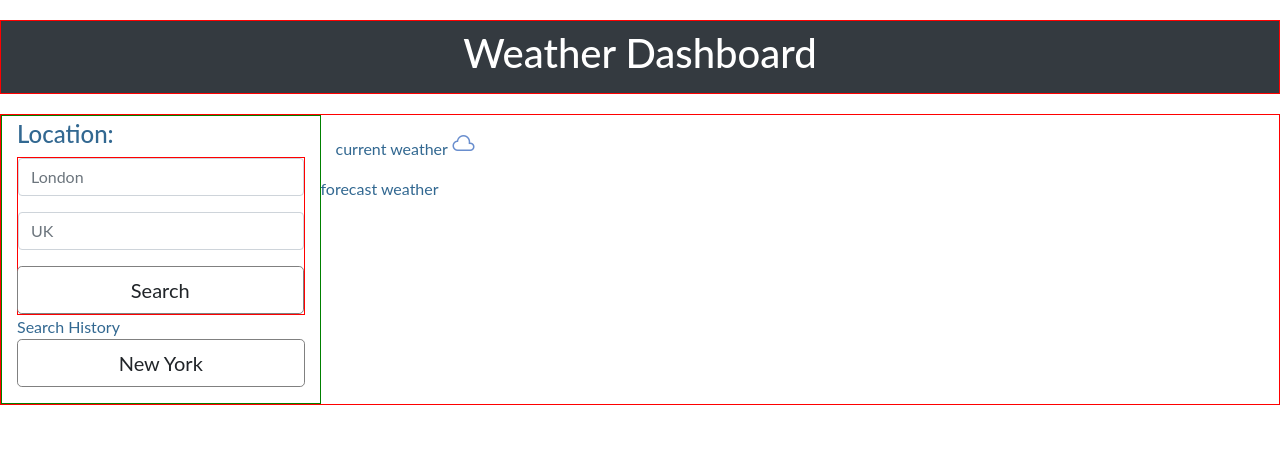
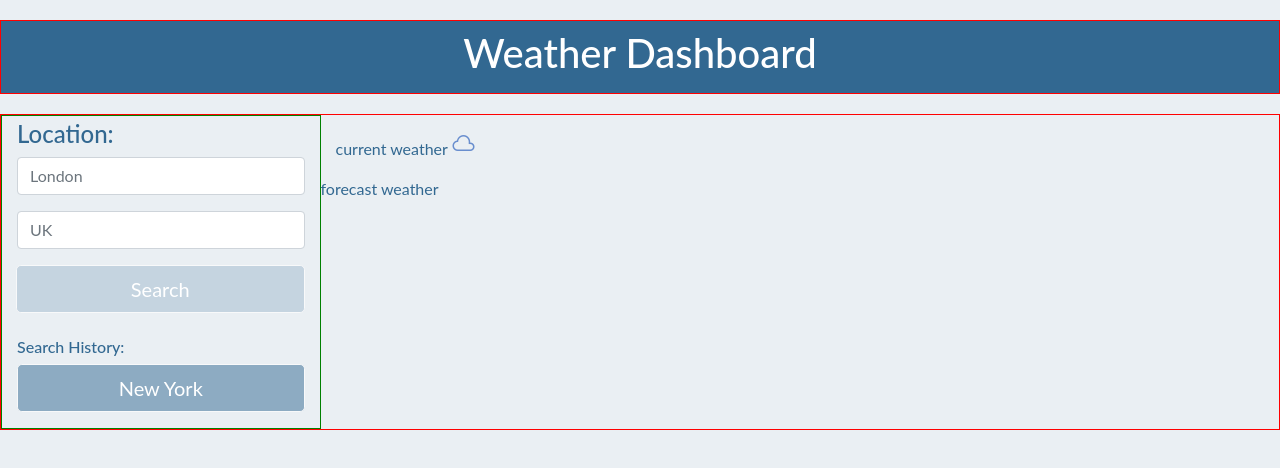
Before and after one commit to forestDean/08-weather-dashboard, a plain HTML site: page index.html in a window 1280 px wide. Drawn offline with nearby package versions, Linux system fonts and the light colour scheme.

Commit message:
button styling

```diff
--- a/css/styles.css
+++ b/css/styles.css
@@ -8,22 +8,32 @@
 
 body {
   color:rgb(50, 104, 145);
-  font-family: 'Lato', sans-serif
+  font-family: 'Lato', sans-serif;
+  background-color:rgba(50, 104, 145, 0.1);
 }
 
- .container-fluid {
+.container-fluid {
   /* width: 800px; */
   margin-top: 20px;
   border: 1px solid red;
+}
+
+.weather-header {
+  background-color:rgb(50, 104, 145);
  }
 
- form {
-  border: 1px solid red;
- }
 
- .btn{
-  border: 1px solid gray;
- }
+form {
+  /* border: 1px solid red; */
+}
+
+/* input {
+  color:rgb(50, 104, 145);
+} */
+
+.btn{
+  /* border: 1px solid gray; */
+}
 
 /* Google Icons */
 .material-symbols-outlined {
@@ -33,13 +43,30 @@ body {
   'GRAD' 0,
   'opsz' 48
 }
+
 hr {
   background-color: green;
 }
+
 aside{
   border: 1px solid green;
 }
 
+#search-button {
+  background-color:rgba(50, 104, 145, 0.2);
+  color: white;
+}
+
+#history button {
+  background-color:rgba(50, 104, 145, 0.5);
+  color: white;
+}
+
+/* for cities not in ProperCase */
+.titlecase
+{
+    text-transform: capitalize;
+}
 
 
 
--- a/index.html
+++ b/index.html
@@ -17,7 +17,7 @@
 </head>
 
 <body>
-  <header class="container-fluid text-center text-white bg-dark p-2 weather-header">
+  <header class="container-fluid text-center text-white p-2 weather-header">
     <h1>Weather Dashboard</h1>
   </header>
 
@@ -35,11 +35,11 @@
               <input class="form-control" type="text" id="search-input-city" placeholder="London" aria-labelledby="form-heading" aria-controls="today forecast" />
           </div>
           <div class="form-group">
-              <input class="form-control text-danger" type="text" id="search-input-country" placeholder="UK" aria-labelledby="form-heading" aria-controls="today forecast" />
+              <input class="form-control" type="text" id="search-input-country" placeholder="UK" aria-labelledby="form-heading" aria-controls="today forecast" />
           </div>
 
           <div class="input-group-append">
-            <button type="submit" class="btn btn-lg btn-block search-button" id="search-button" aria-label="submit search">
+            <button type="submit" class="btn btn-lg btn-block btn-outline-light search-button" id="search-button" aria-label="submit search">
               Search
             </button>
             <hr class="hr weather-hr" />
@@ -47,9 +47,10 @@
         </form>
 
 
-        <div class="list-group" id="history">Search History
-          <button type="submit" class="btn btn-lg btn-block" id="search-button" aria-label="submit search">
-            New York
+        <div class="list-group" id="history">
+          <legend class="mt-4 h6 form-label">Search History:</legend>
+          <button type="submit" class="btn btn-lg btn-block btn-outline-light titlecase" id="search-button" aria-label="submit search">
+            new York
           </button>
         </div>
       </aside>
--- a/javascript/script.js
+++ b/javascript/script.js
@@ -55,16 +55,25 @@ function unixConvert(unix) {
     // Event listener for search-button
     $("#search-button").on("click", function(event) {
         event.preventDefault();
-        //clock();
 
-        // localStorage: only the search query City/Country - display the City/Country
+        var name = $("#search-input-city").val().trim().toLowerCase();
+        console.log("search-input-city: " + name);
+        var country = $("#search-input-country").val().trim().toUpperCase();
+        console.log("search-input-country: " + country);
+
+
+// IF EMPTY
+// return;
+
+        // =========== localStorage: only the search query City/Country - display the City/Country ===========
+
         var name; //check case sensitive >>propercase & trim #search-input-city
         var country; //check case sensitive >>uppercase & trim #search-input-country
         // Build the query URL for the ajax request to the WeatherMap API
         //var queryURL = "https://api.openweathermap.org/data/2.5/forecast?q=London,UK&appid=26355e49dde4c9bc9cc138c533cbc5f2";
         var APIkey = "26355e49dde4c9bc9cc138c533cbc5f2"
-        var queryURL = "https://api.openweathermap.org/data/2.5/forecast?q=London,UK&cnt=6&appid=" + APIkey + "&units=imperial";
-        //var queryURL = "https://api.openweathermap.org/data/2.5/forecast?q=" + name + "," + country + "&cnt=6&appid=" + APIkey + "&units=imperial";
+        //var queryURL = "https://api.openweathermap.org/data/2.5/forecast?q=London,UK&cnt=6&appid=" + APIkey + "&units=imperial";
+        var queryURL = "https://api.openweathermap.org/data/2.5/forecast?q=" + name + "," + country + "&cnt=6&appid=" + APIkey + "&units=imperial";
 
 
 
@@ -80,7 +89,7 @@ function unixConvert(unix) {
             console.log("Hi");
             console.log(response);
 
-            // create weatherCards with a loop = 1 current + 5 future
+            // create weatherCards/button with a loop = 1 current + 5 future
             var unix = response.list[0].dt;
             console.log("unix: " + unix);
             unixConvert(unix);
```
